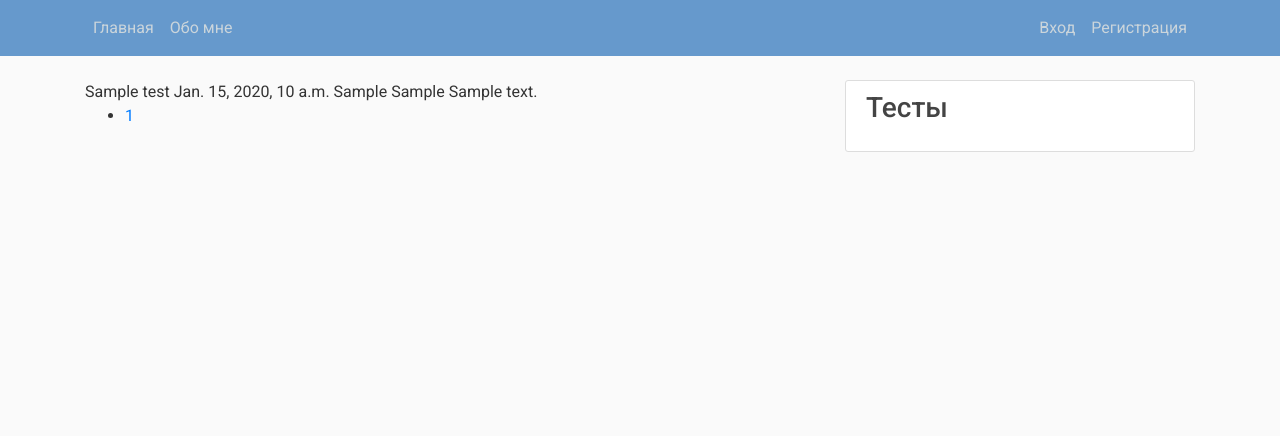
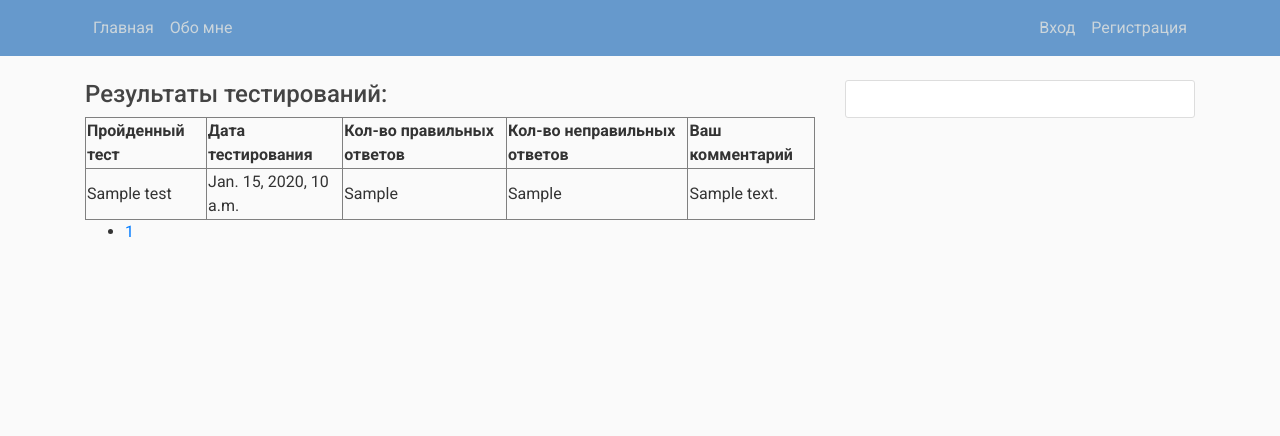
Before and after one commit to funkPp/Tests, a Django app: template mytests/main/templates/main/results.html in a window 1280 px wide. Shown: the top 436 px of the page. Run offline with Django 4.2, Linux system fonts and the light colour scheme; the template is opened without the code that fills it: most values are stand-ins (such as "Sample title", 1, 10 or a date in 2020); some libraries are stand-ins or nearby versions.

Commit message:
Изменение таблицы результатов results.html

```diff
--- a/mytests/main/templates/main/base.html
+++ b/mytests/main/templates/main/base.html
@@ -16,7 +16,7 @@
     {% if title %}
         <title>{{ title }}</title>
     {% else %}
-        <title>База</title>
+        <title>Тестовый проект</title>
     {% endif %}
 </head>
 <body>
@@ -49,7 +49,6 @@
         </div>
         <div class="col-md-4">
           <div class="content-section">
-            <h3>Тесты</h3>
             <p class='text-muted'>
                 {% block content2 %}{% endblock %}
             </p>
--- a/mytests/main/templates/main/home.html
+++ b/mytests/main/templates/main/home.html
@@ -13,6 +13,7 @@
 {% endblock content %}
 
 {% block content2 %}
+         <h4>Тесты</h4>
          <ul class="list-group" method="post">
              {% for el in tests %}
                     <li class="list-group-item list-group-item-light">
--- a/mytests/main/templates/main/result.html
+++ b/mytests/main/templates/main/result.html
@@ -19,6 +19,7 @@
 {% endblock content %}
 
 {% block content2 %}
+         <h4>Тесты</h4>
          <ul class="list-group" method="post" >
              {% for el in tests %}
                     <li class="list-group-item list-group-item-light">
--- a/mytests/main/templates/main/results.html
+++ b/mytests/main/templates/main/results.html
@@ -1,8 +1,15 @@
 {% extends "main/base.html" %}
 {% load crispy_forms_tags %}
 {% block content %}
-
-    <tbody>
+    <h4>Результаты тестирований:</h4>
+    <table BORDER>
+        <tr>
+            <th>Пройденный тест</th>
+            <th>Дата тестирования</th>
+            <th>Кол-во правильных ответов</th>
+            <th>Кол-во неправильных ответов</th>
+            <th>Ваш комментарий</th>
+        </tr>
         {% for o in object_list %}
         <tr>
             <td>{{ o.test }}</td>
@@ -10,9 +17,9 @@
             <td>{{ o.tr }}</td>
             <td>{{ o.fs }}</td>
             <td>{{ o.comment }}</td>
-            </tr><br>
+        </tr>
         {% endfor %}
-    </tbody>
+    </table>
 <nav class="list-pages">
     <ul>
         {% if page_obj.has_previous %}
--- a/mytests/main/templates/main/tester.html
+++ b/mytests/main/templates/main/tester.html
@@ -31,6 +31,7 @@
 {% endblock content %}
 
 {% block content2 %}
+         <h4>Тесты</h4>
          <ul class="list-group" method="post">
              {% for el in tests %}
 <!--                <li class="list-group-item list-group-item-light">-->
```
Also changed, not shown: mytests/main/views.py (+8 -15 lines). Lines whose indentation alone changed are shown as unchanged.
